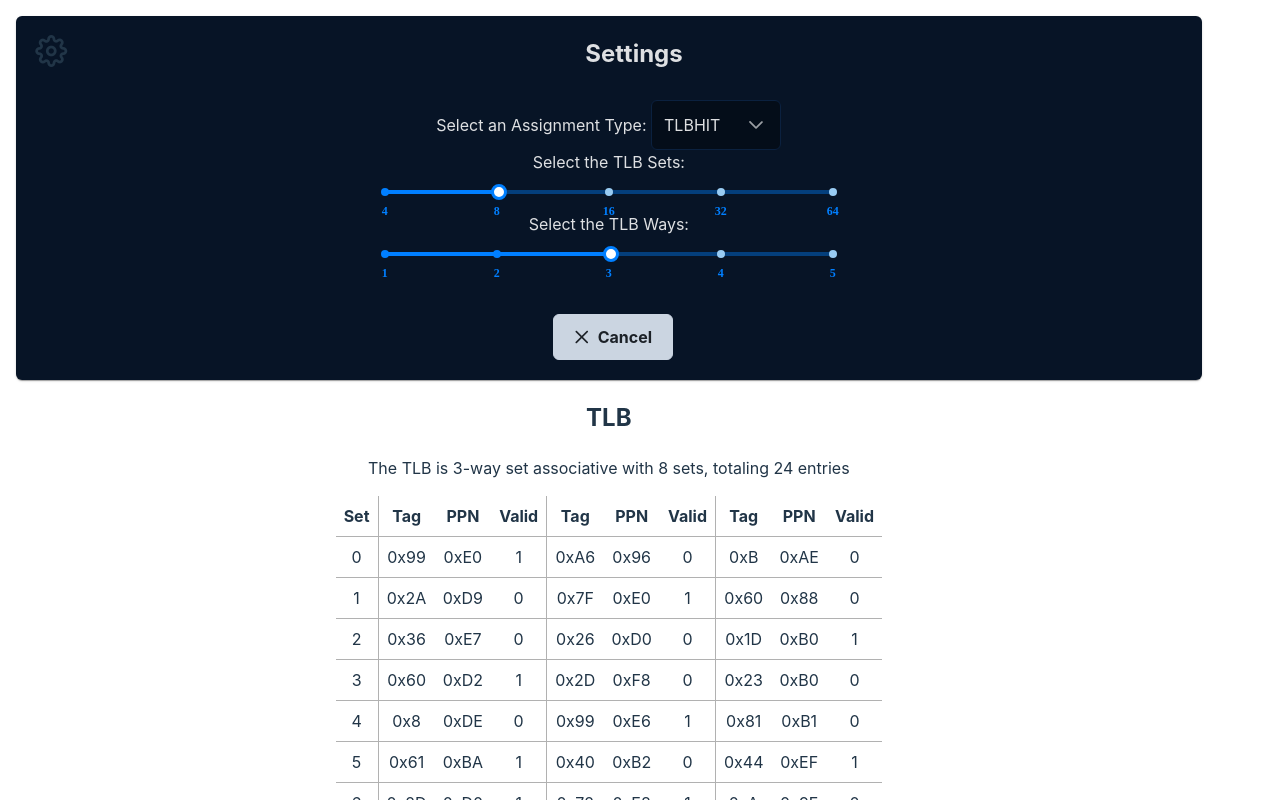
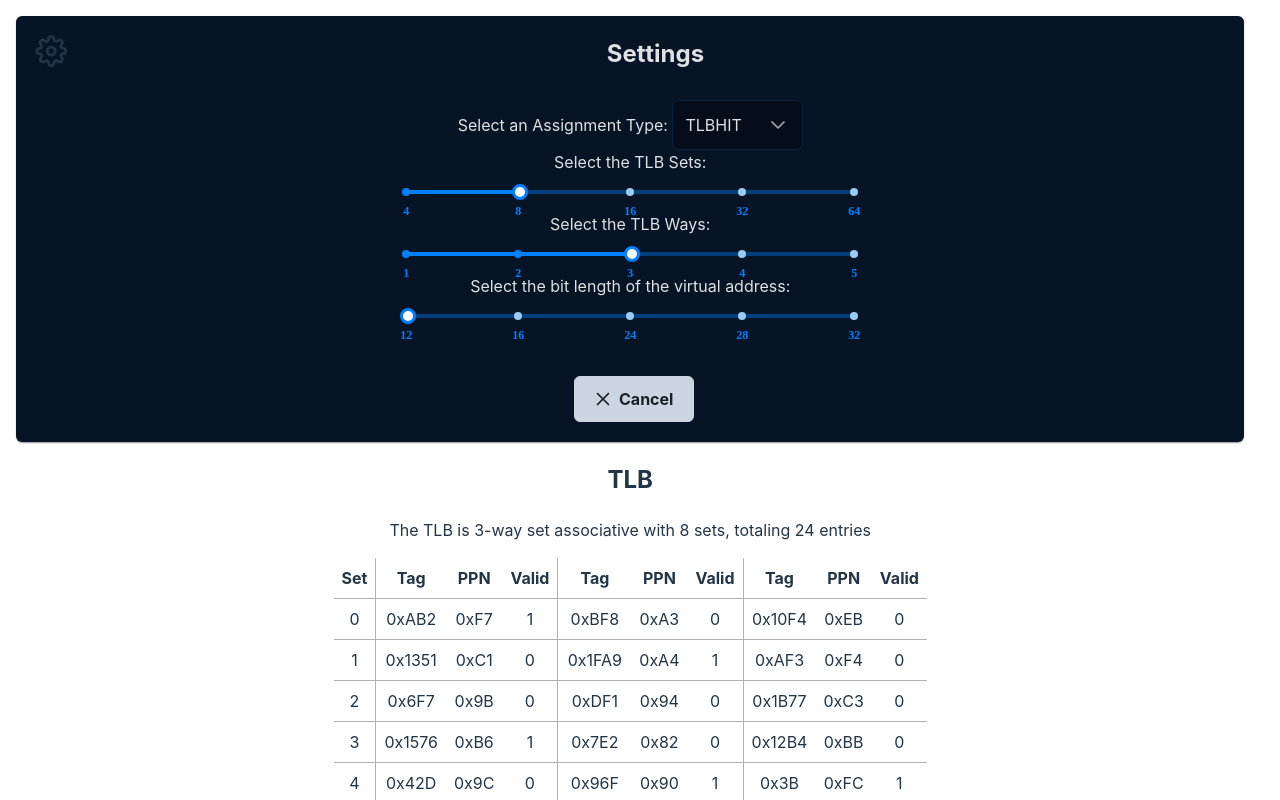
Before and after one commit to MahmoodSeoud/VMAT, a React (Vite) app: page / in a window 1280 px wide. Both pictures are taken after a click on the icon 51 px from the left and 51 px from the top of the page. Shown: the top 800 px of the page. Built offline with nearby package versions, Linux system fonts and the light colour scheme.

Commit message:
Add virtual address in settings

```diff
--- a/src/App.tsx
+++ b/src/App.tsx
@@ -109,7 +109,7 @@ export function createRandomNumberWith(bitLength: number): number {
  * @param {number} b - The upper bound of the range (exclusive).
  * @returns {number} - A random number within the range [a, b).
  */
-function createRandomNumber(a: number, b: number): number {
+export function createRandomNumber(a: number, b: number): number {
   return Math.floor(Math.random() * (b - a)) + a;
 }
 
@@ -174,16 +174,16 @@ function isPageTableEntry(entry: TLB_TABLE_ENTRY | PAGE_TABLE_ENTRY): entry is P
  * @param {string} VPN - The Virtual Page Number.
  * @returns {TObj} - The new table entry.
  */
-function createTableEntry<TObj extends TLB_TABLE_ENTRY | PAGE_TABLE_ENTRY>(entry: TObj, TLBT_bits: string, VPN: string): TObj {
+function createTableEntry<TObj extends TLB_TABLE_ENTRY | PAGE_TABLE_ENTRY>(entry: TObj, TLBT_bits: string, VPN: string, randomBitLength: number): TObj {
 
   const valid: Bit = Math.floor(Math.random() * 2) as Bit;
   const ppn: number = createRandomNumberWith(8);
   // create unique TLBT address
-  const tag: number = createUniqe(Number('0b' + TLBT_bits), 4 * 2)
-  const vpn: number = createUniqe(Number(VPN), 4 * 2)
+  const tag: number = createUniqe(Number('0b' + TLBT_bits), randomBitLength)
 
   let newEntry: TObj;
   if (isPageTableEntry(entry)) {
+  const vpn: number = createUniqe(Number(VPN), randomBitLength)
     newEntry = {
       ...entry,
       vpn,
@@ -212,6 +212,7 @@ function createTableEntry<TObj extends TLB_TABLE_ENTRY | PAGE_TABLE_ENTRY>(entry
  * @param {TObj} tableEntry - The initial entry object for each entry in the table.
  * @param {string} TLBT_bits - The TLB tag bits.
  * @param {string} VPN - The Virtual Page Number.
+ * @param {number} randomBitLength - The random bit length the Tag and VPN will be
  * @returns {TObj[][]} - The table of entries.
  */
 function createTableEntries<TObj extends TLB_TABLE_ENTRY | PAGE_TABLE_ENTRY>(
@@ -219,14 +220,15 @@ function createTableEntries<TObj extends TLB_TABLE_ENTRY | PAGE_TABLE_ENTRY>(
   numOfCols: number,
   tableEntry: TObj,
   TLBT_bits: string,
-  VPN: string
+  VPN: string,
+  randomBitLength: number
 ): TObj[][] {
   const entries: TObj[][] = [];
 
   for (let i = 0; i < numOfRows; i++) {
     const array: TObj[] = [];
     for (let j = 0; j < numOfCols; j++) {
-      let entry = createTableEntry<TObj>(tableEntry, TLBT_bits, VPN)
+      let entry = createTableEntry<TObj>(tableEntry, TLBT_bits, VPN, randomBitLength)
       array.push(entry);
     }
     entries.push(array);
@@ -266,16 +268,17 @@ function App(): JSX.Element {
   const [VPN, setVPN] = useState<string>(Number("0b" + TLBT_bits + TLBI_bits).toString(ChosenBaseConversion));
 
 
-  const tlbTableEntry = createTableEntry<TLB_TABLE_ENTRY>({ tag: 0, ppn: 0, valid: 0 }, TLBT_bits, VPN);
+  const tlbTableEntry = createTableEntry<TLB_TABLE_ENTRY>({ tag: 0, ppn: 0, valid: 0 }, TLBT_bits, VPN, virtualAddressBitWidth);
   const tlbTableEntries = createTableEntries<TLB_TABLE_ENTRY>(
     TLBSets,
     TLBWays,
     tlbTableEntry,
     TLBT_bits,
-    VPN
+    VPN,
+    virtualAddressBitWidth
   );
 
-  const pageTableEntry = createTableEntry<PAGE_TABLE_ENTRY>({ vpn: 0, ppn: 0, valid: 0 }, TLBT_bits, VPN);
+  const pageTableEntry = createTableEntry<PAGE_TABLE_ENTRY>({ vpn: 0, ppn: 0, valid: 0 }, TLBT_bits, VPN, virtualAddressBitWidth);
   const pageTableEntries: PAGE_TABLE_ENTRY[][] = createTableEntries<PAGE_TABLE_ENTRY>(
     3, // I choose 3 because of all the old exams all look like that.
     // Make sure to see the PTE's in the old exams. Hint: they are all 12 entries.
@@ -283,7 +286,8 @@ function App(): JSX.Element {
     //Be sure to see the page size given in those exams
     pageTableEntry,
     TLBT_bits,
-    VPN
+    VPN,
+    virtualAddressBitWidth
   );
 
 
@@ -326,16 +330,17 @@ function App(): JSX.Element {
     const newTLBI_value: number = Number(addressPrefixMap.Binary + newTLBI_bits);
     const newTLBT_value: number = Number(addressPrefixMap.Binary + newTLBT_bits);
 
-    const newTLBTableEntry = createTableEntry<TLB_TABLE_ENTRY>({ tag: 0, ppn: 0, valid: 0 }, newTLBI_bits, newVPN);
+    const newTLBTableEntry = createTableEntry<TLB_TABLE_ENTRY>({ tag: 0, ppn: 0, valid: 0 }, newTLBI_bits, newVPN,virtualAddressBitWidth);
     const newTLBTableEntries = createTableEntries<TLB_TABLE_ENTRY>(
       newTLBSets,
       newTLBWays,
       newTLBTableEntry,
       newTLBT_bits,
-      newVPN
+      newVPN,
+      virtualAddressBitWidth
     );
 
-    const newPageTableEntry = createTableEntry<PAGE_TABLE_ENTRY>({ vpn: 0, ppn: 0, valid: 0 }, newTLBI_bits, newVPN);
+    const newPageTableEntry = createTableEntry<PAGE_TABLE_ENTRY>({ vpn: 0, ppn: 0, valid: 0 }, newTLBI_bits, newVPN, virtualAddressBitWidth);
     const newPageTableEntries: PAGE_TABLE_ENTRY[][] = createTableEntries<PAGE_TABLE_ENTRY>(
       3, // I choose 3 because of all the old exams all look like that.
       // Make sure to see the PTE's in the old exams. Hint: they are all 12 entries.
@@ -343,7 +348,8 @@ function App(): JSX.Element {
       //Be sure to see the page size given in those exams
       newPageTableEntry,
       newTLBT_bits,
-      newVPN
+      newVPN,
+      virtualAddressBitWidth
     );
 
 
@@ -523,7 +529,7 @@ useEffect(() => {
     const newTLB_PPN = createRandomNumberWith(8);
     const newPage_PPN = createUniqe(newTLB_PPN, 8);
 
-    const newVirtualAddressBitWidth = createRandomNumber(10, 14); // VAS
+    const newVirtualAddressBitWidth = virtualAddressBitWidth; // VAS
     let newPhysicalAddressBitWidth = newTLB_PPN.toString(2).length + newVPO;
 
 
@@ -539,16 +545,17 @@ useEffect(() => {
     const newTLBI_value: number = Number(addressPrefixMap.Binary + newTLBI_bits);
     const newTLBT_value: number = Number(addressPrefixMap.Binary + newTLBT_bits);
 
-    const newTLBTableEntry = createTableEntry<TLB_TABLE_ENTRY>({ tag: 0, ppn: 0, valid: 0 }, newTLBI_bits, newVPN);
+    const newTLBTableEntry = createTableEntry<TLB_TABLE_ENTRY>({ tag: 0, ppn: 0, valid: 0 }, newTLBI_bits, newVPN, virtualAddressBitWidth);
     const newTLBTableEntries = createTableEntries<TLB_TABLE_ENTRY>(
      TLBSets,
       TLBWays,
       newTLBTableEntry,
       newTLBT_bits,
-      newVPN
+      newVPN,
+      virtualAddressBitWidth
     );
 
-    const newPageTableEntry = createTableEntry<PAGE_TABLE_ENTRY>({ vpn: 0, ppn: 0, valid: 0 }, newTLBI_bits, newVPN);
+    const newPageTableEntry = createTableEntry<PAGE_TABLE_ENTRY>({ vpn: 0, ppn: 0, valid: 0 }, newTLBI_bits, newVPN, virtualAddressBitWidth);
     const newPageTableEntries: PAGE_TABLE_ENTRY[][] = createTableEntries<PAGE_TABLE_ENTRY>(
       3, // I choose 3 because of all the old exams all look like that.
       // Make sure to see the PTE's in the old exams. Hint: they are all 12 entries.
@@ -556,7 +563,8 @@ useEffect(() => {
       //Be sure to see the page size given in those exams
       newPageTableEntry,
       newTLBT_bits,
-      newVPN
+      newVPN,
+      virtualAddressBitWidth
     );
 
 
@@ -702,7 +710,7 @@ useEffect(() => {
     setTLBTableEntries(newTLBTableEntries);
 
 
-}, [TLBWays, TLBSets])
+}, [TLBWays, TLBSets, virtualAddressBitWidth])
 
 
 
--- a/src/components/Settings/Settings.tsx
+++ b/src/components/Settings/Settings.tsx
@@ -1,5 +1,5 @@
 import { SetStateAction, useState } from "react";
-import { InputFieldsMap, Result } from "../../App";
+import { InputFieldsMap, Result, createRandomNumber, createRandomNumberWith } from "../../App";
 import { SelectItemOptionsType } from "primereact/selectitem";
 import { Button } from "primereact/button";
 import { Dropdown } from "primereact/dropdown";
@@ -81,6 +81,28 @@ const TLBWaysMarks: Mark[] = [
     },
 ];
 
+const virtualBitLengthMark: Mark[] = [
+    {
+        value: 0,
+        label: '12',
+    },
+    {
+        value: 25,
+        label: '16',
+    },
+    {
+        value: 50,
+        label: '24',
+    },
+    {
+        value: 75,
+        label: '28',
+    },
+    {
+        value: 100,
+        label: '32',
+    },
+];
 
 export default function Settings({
     setAssignmentType,
@@ -98,7 +120,6 @@ export default function Settings({
 }: SettingsProps) {
     setPageSize
     setPhysicalAddressBitWidth
-    setVirtualAddressBitWidth
     TLBWays
     virtualAddressBitWidth
     physicalAddressBitWidth
@@ -146,7 +167,9 @@ export default function Settings({
     }
 
     function handleVirtualAddressBitWidthState(value: number | number[]): void {
-        setVirtualAddressBitWidth(value as number)
+        const index = virtualBitLengthMark.findIndex(mark => value === mark.value)
+        const chosenNumber = Number(virtualBitLengthMark[index].label)
+        setVirtualAddressBitWidth(createRandomNumber(chosenNumber - 4, chosenNumber))
     }
 
     function handlePhysicalAddressBitWidthState(value: number | number[]): void {
@@ -206,6 +229,16 @@ export default function Settings({
                         />
                     </div>
 
+                    {/* Slider for the TLB Ways */}
+                    <div style={{ display: 'flex', flexDirection: 'column', alignItems: 'center', justifyContent: 'center' }}>
+                        <label>Select the bit length of the virtual address: </label>
+                        <DiscreteSliderValues
+                            handleSliderChange={handleVirtualAddressBitWidthState}
+                            marks={virtualBitLengthMark}
+                            value={virtualAddressBitWidth}
+                        />
+                    </div>
+
 
                 </Card>
 
@@ -232,7 +265,7 @@ function DiscreteSliderValues(props: DiscreteSliderValuesProps) {
                 defaultValue={defaultValue}
                 getAriaValueText={valuetext}
                 step={null}
-                style={{ width: '28rem'}}
+                style={{ width: '28rem' }}
                 onChange={(e, value): any => props.handleSliderChange(value)}
                 marks={props.marks}
             />
```
